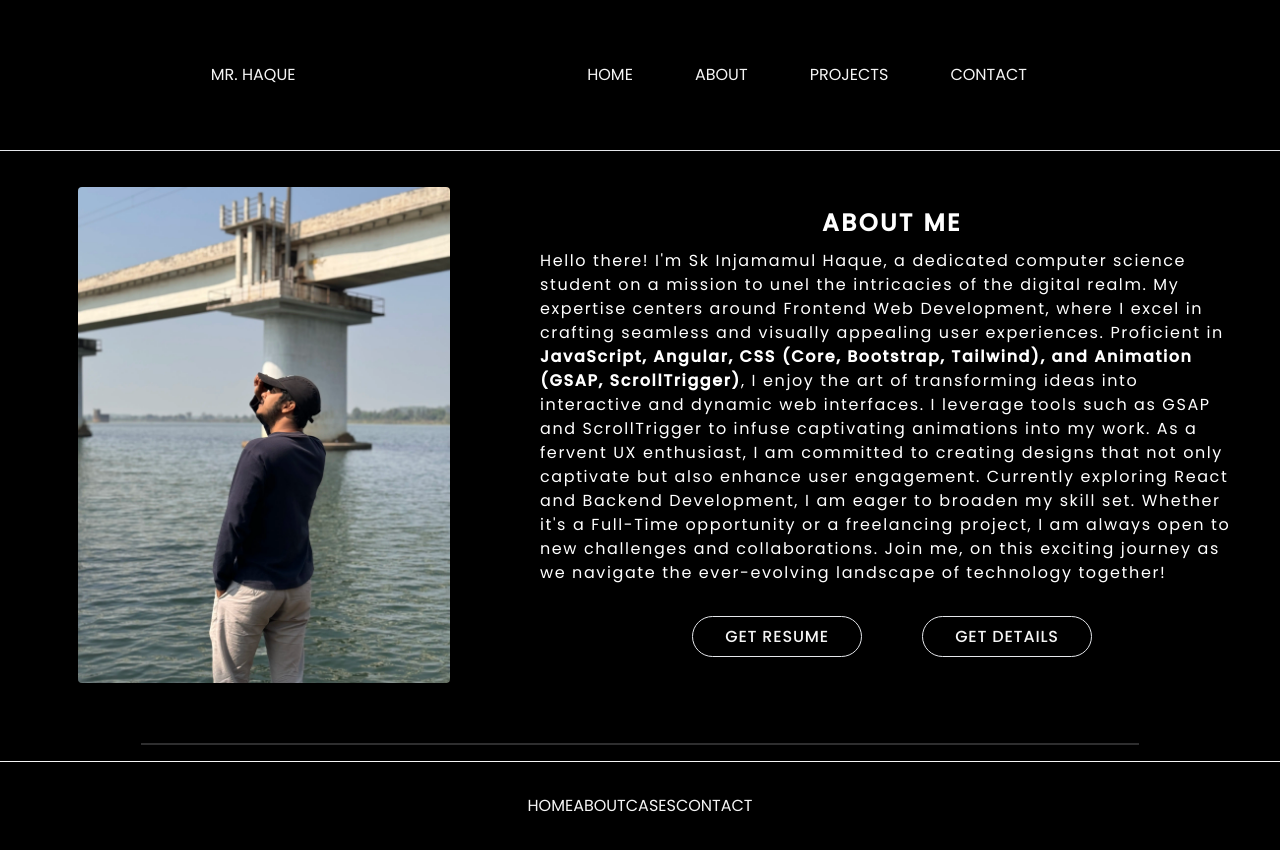
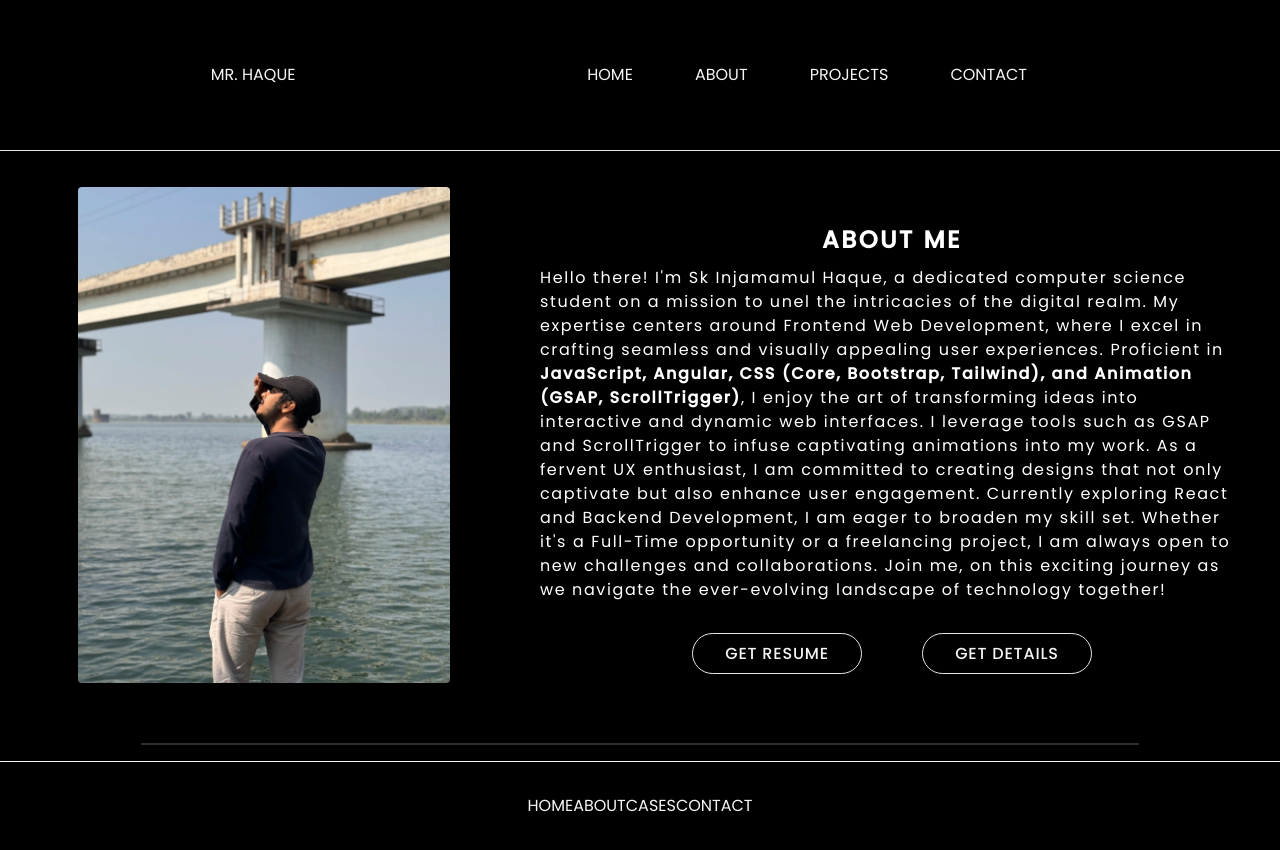
Before and after one commit to skinjamamulhaque/Portfolio, a website: page about.html in a window 1280 px wide. Drawn offline with nearby package versions, Linux system fonts and the light colour scheme; some packages are replaced by stand-ins of ours; a script that the page names is missing.

Commit message:
bug fixed

```diff
--- a/about.html
+++ b/about.html
@@ -29,7 +29,7 @@
         <div class=" md:w-2/5 md:flex md:justify-center md:m-auto">
           <img src="./about_img.webp" alt="" class="md:size-9/12 object-cover rounded">
         </div>
-        <div class="text-center  md:w-3/5">
+        <div class="text-center flex justify-center flex-col items-center md:w-3/5">
           <div class="text-white  md:p-5 md:block hidden">
             <b class="text-2xl uppercase tracking-widest">About Me</b>
             <p class="text-left tracking-widest leading-6">Hello there! I'm Sk Injamamul Haque, a dedicated computer science student on a mission to unel the intricacies of the digital realm. My expertise centers around Frontend Web Development, where I excel in crafting seamless and visually appealing user experiences. Proficient in <b class="antialiased">JavaScript, Angular, CSS (Core, Bootstrap, Tailwind), and Animation (GSAP, ScrollTrigger)</b>, I enjoy the art of transforming ideas into interactive and dynamic web interfaces. I leverage tools such as GSAP and ScrollTrigger to infuse captivating animations into my work. As a fervent UX enthusiast, I am committed to creating designs that not only captivate but also enhance user engagement. Currently exploring React and Backend Development, I am eager to broaden my skill set. Whether it's a Full-Time opportunity or a freelancing project, I am always open to new challenges and collaborations. Join me, on this exciting journey as we navigate the ever-evolving landscape of technology together!
@@ -80,8 +80,6 @@
       </div>
 
     </div>
-
-
       <!-- invisible div ends here -->
 
 
```
